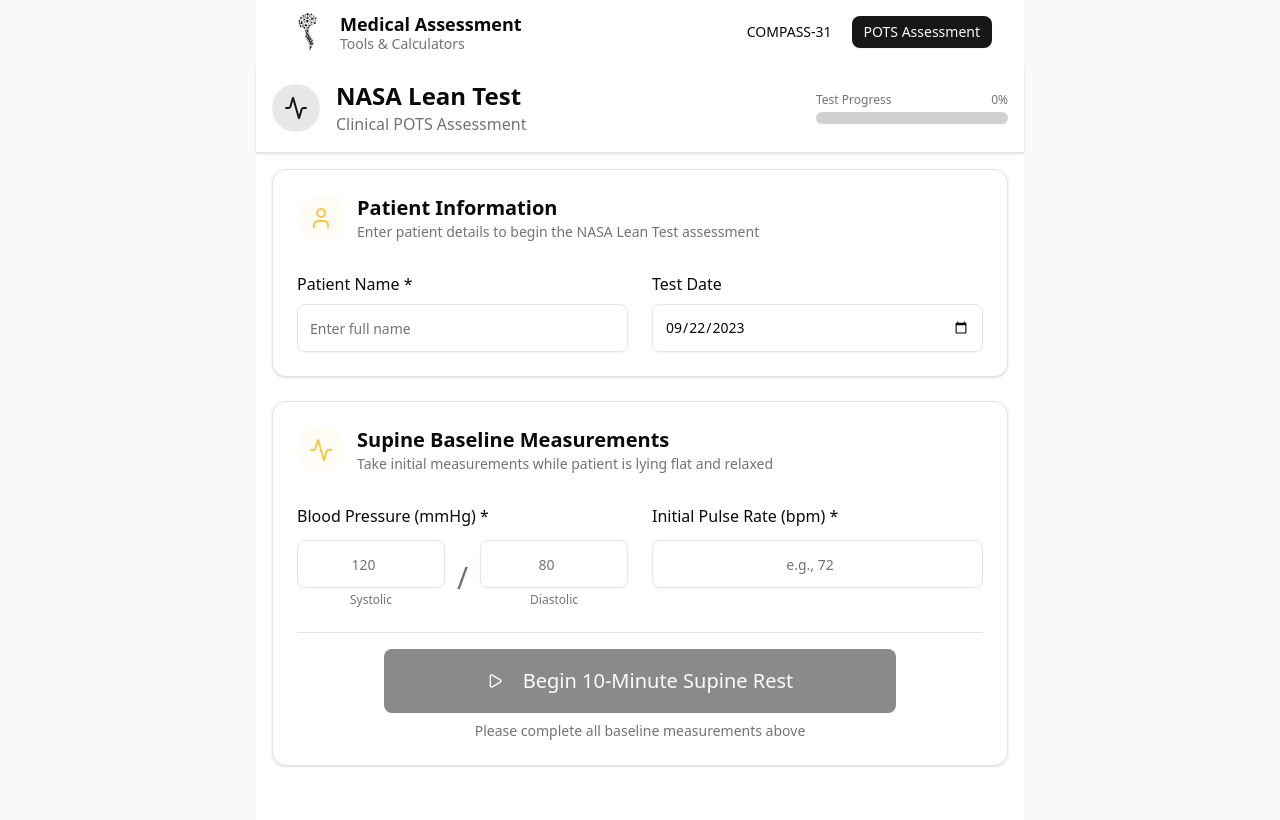
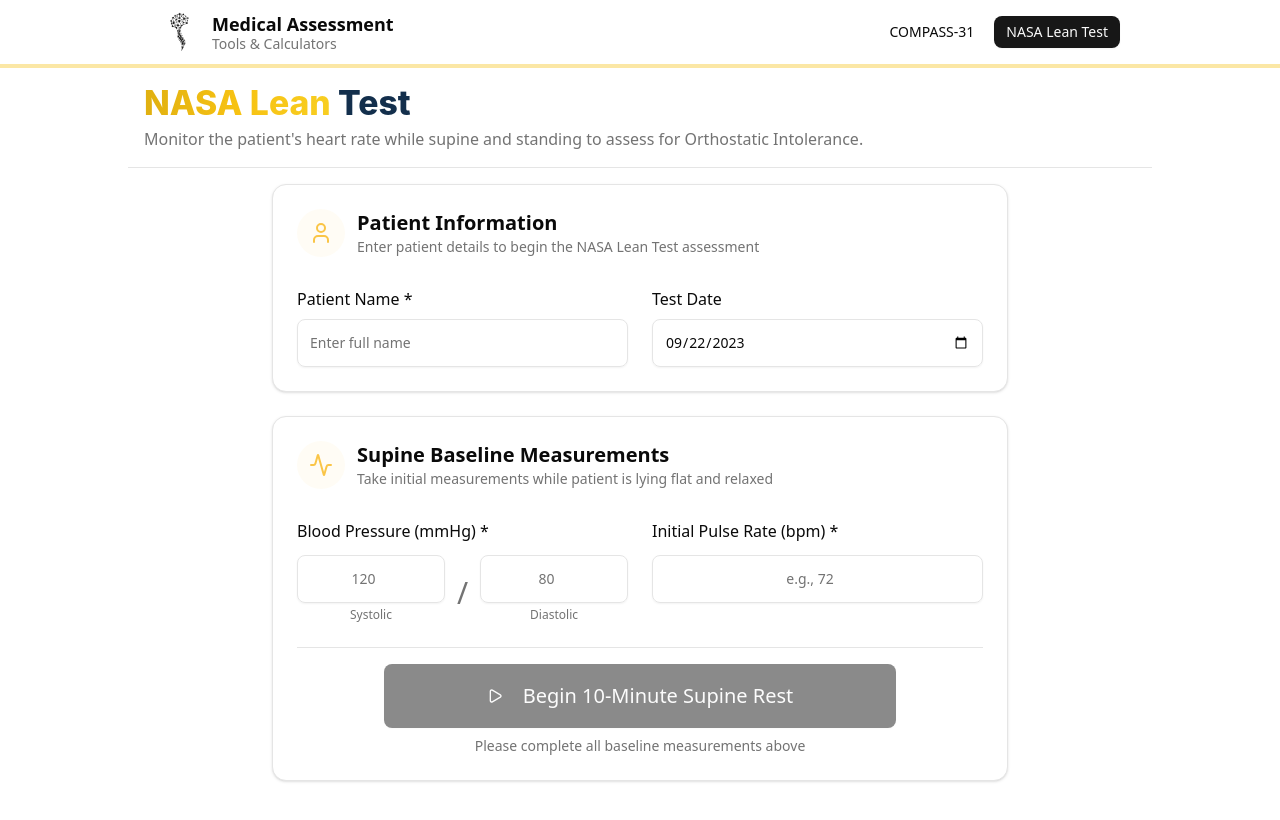
Before and after one commit to stefaluc/compass-31, a React (Vite) app: page /pots in a window 1280 px wide. Shown: the top 820 px of the page. Built offline with nearby package versions, Linux system fonts and the light colour scheme.

Commit message:
ui/ux updates

```diff
--- a/src/App.tsx
+++ b/src/App.tsx
@@ -15,7 +15,7 @@ function App() {
   return (
     <ThemeProvider theme={theme}>
       <Router>
-        <div className="min-h-screen bg-background max-w-3xl mx-auto">
+        <div className="min-h-screen bg-background max-w-5xl mx-auto">
           <Navbar />
           <main className="pt-0">
             <Routes>
--- a/src/components/layout/Navbar.tsx
+++ b/src/components/layout/Navbar.tsx
@@ -35,8 +35,8 @@ function Navbar() {
               size="sm"
             >
               <Link to="/pots">
-                <span className="hidden sm:inline">POTS Assessment</span>
-                <span className="sm:hidden">POTS</span>
+                <span className="hidden sm:inline">NASA Lean Test</span>
+                <span className="sm:hidden">NASA</span>
               </Link>
             </Button>
           </div>
--- a/src/index.css
+++ b/src/index.css
@@ -79,7 +79,7 @@ html, body {
   display: flex;
   justify-content: center;
   width: 100vw;
-  background-color: #f9f9f9;
+  /* background-color: #f9f9f9; */
 }
 
 li {
--- a/src/pages/ClinicalPotsAssessment.tsx
+++ b/src/pages/ClinicalPotsAssessment.tsx
@@ -6,7 +6,7 @@ import { Separator } from '@/components/ui/separator';
 import { Card, CardContent, CardHeader, CardTitle } from '@/components/ui/card';
 import { Input } from '@/components/ui/input';
 import { Label } from '@/components/ui/label';
-import { Copy, RotateCcw, Activity, CheckCircle, AlertTriangle, Clock, Play, Pause, Square, Download } from 'lucide-react';
+import { Copy, RotateCcw, Activity, CheckCircle, AlertTriangle, Clock, Play, Pause, Square, Download, ChevronRight } from 'lucide-react';
 import { BloodPressure, Measurement, TestPhase, TestStats, ChartDataPoint, TrendDataPoint } from '@/types/pots';
 import { toast } from 'sonner';
 
@@ -17,6 +17,7 @@ import { RecentMeasurements } from '@/components/pots/RecentMeasurements';
 import { StatsCards } from '@/components/pots/StatsCards';
 import { HeartRateChart } from '@/components/pots/HeartRateChart';
 import { CompactSymptomSelector } from '@/components/pots/CompactSymptomSelector';
+import { LinearProgress } from '@mui/material';
 
 // Standing Phase Component
 const StandingPhase: React.FC<{
@@ -502,26 +503,35 @@ Generated: ${new Date().toLocaleString()}`;
 
   return (
     <div className="min-h-screen bg-background">
+            <LinearProgress
+        sx={{ width: '100vw', position: 'fixed', left: 0, top: 64, zIndex: '40' }}
+        variant="determinate"
+        value={getPhaseProgress()}
+        color="secondary"
+      />
       {/* Clinical Header */}
-      <div className="bg-card shadow-sm border-b">
+      <div className="bg-card border-b">
         <div className="max-w-7xl mx-auto px-4 py-4">
-          <div className="flex items-center justify-between">
+          <div className="flex flex-col sm:flex-row gap-4 items-center justify-between text-center sm:text-left">
             <div className="flex items-center gap-4">
-              <div className="w-12 h-12 bg-primary/10 rounded-full flex items-center justify-center">
+              {/* <div className="w-12 h-12 bg-primary/10 rounded-full flex items-center justify-center">
                 <Activity size={24} className="text-primary" />
+              </div> */}
+              <div>
+                <h2 className="text-2xl font-bold mb-0">
+                  <span className='title'>NASA Lean</span> Test
+                </h2>
+                <p className="text-muted-foreground">Monitor the patient's heart rate while supine and standing to assess for Orthostatic Intolerance.</p>
               </div>
-              <div>
-                <p className="text-2xl font-bold">NASA Lean Test</p>
-                <p className="text-muted-foreground">Clinical POTS Assessment</p>
             </div>
+
+            <div className="flex items-center gap-6">
               {patientName && (
                 <Badge variant="outline" className="text-lg px-3 py-1">
                   {patientName}
                 </Badge>
               )}
-            </div>
-
-            <div className="flex items-center gap-6">
+              {/*
               {phase !== 'complete' &&
                 <div className="w-48">
                   <div className="flex justify-between text-xs text-muted-foreground mb-1">
@@ -537,13 +547,13 @@ Generated: ${new Date().toLocaleString()}`;
                   <CheckCircle className="h-4 w-4 mr-1" />
                   Complete
                 </Badge>
-              )}
+              )}*/}
             </div>
           </div>
         </div>
       </div>
 
-      <div className="p-4">
+      <div className="p-4 max-w-3xl mx-auto">
         {/* Setup Phase */}
         {phase === 'setup' && (
           <div className="space-y-6">
@@ -593,7 +603,7 @@ Generated: ${new Date().toLocaleString()}`;
                   <div className="text-6xl sm:text-8xl font-bold mb-4 text-foreground">
                     {Math.floor(timer / 60)}:{(timer % 60).toString().padStart(2, '0')}
                   </div>
-                  <Progress value={Math.min((timer / 600) * 100, 100)} className="h-3 sm:h-4 mb-4" />
+                  <Progress value={Math.min((timer / 600) * 100, 100)} className="h-3 sm:h-4 mb-4 max-w-xl mx-auto" />
                   <div className="text-sm text-muted-foreground">
                     {Math.round(Math.min((timer / 600) * 100, 100))}% Complete
                   </div>
@@ -625,7 +635,8 @@ Generated: ${new Date().toLocaleString()}`;
 
                 {/* Control Buttons */}
                 <div className="space-y-4">
-                  <div className="flex gap-4">
+                  <div className="flex flex-col sm:flex-row gap-4 w-full">
+                    <div className="flex gap-4 w-full">
                       <Button
                         onClick={() => setIsRunning(!isRunning)}
                         variant={isRunning ? "secondary" : "default"}
@@ -635,7 +646,6 @@ Generated: ${new Date().toLocaleString()}`;
                         {isRunning ? <Pause className="h-6 w-6 mr-3" /> : <Play className="h-6 w-6 mr-3" />}
                         {isRunning ? 'Pause' : 'Resume'}
                       </Button>
-
 
                       <Button
                         onClick={emergencyStop}
@@ -648,19 +658,15 @@ Generated: ${new Date().toLocaleString()}`;
                       </Button>
                     </div>
 
-                  {/* Start Standing Button */}
-                  {lowestSupinePR && (
-                    <div>
                     <Button
                       onClick={startStandingPhase}
                       size="lg"
-                        className="w-full h-16 text-xl"
+                      className="w-full sm:w-auto h-16 text-xl"
                     >
-                        <CheckCircle className="h-6 w-6 mr-3" />
-                        Start Standing Phase
+                      Continue to Standing Phase
+                      <ChevronRight className="h-6 w-6 md:ml-3" />
                     </Button>
                   </div>
-                  )}
                 </div>
               </CardContent>
             </Card>
@@ -752,8 +758,8 @@ Generated: ${new Date().toLocaleString()}`;
                     size="lg"
                     className="h-12 sm:h-14 text-base"
                   >
-                    <RotateCcw size={18} className="mr-2" />
-                    New Test
+                    <RotateCcw size={18} className="sm:mr-2" />
+                    <span className="hidden sm:block">New Test</span>
                   </Button>
                   <div className="flex-1 flex justify-end gap-3">
                     <Button
@@ -761,16 +767,16 @@ Generated: ${new Date().toLocaleString()}`;
                       size="lg"
                       className="h-12 sm:h-14 text-base flex-1 bg-secondary"
                     >
-                      <Download size={18} className="mr-2" />
-                      Export Chart
+                      <Download size={18} className="sm:mr-2" />
+                      <span className="hidden sm:block">Export</span> Chart
                     </Button>
                     <Button
                       onClick={copyToClipboard}
                       size="lg"
                       className="h-12 sm:h-14 text-base flex-1"
                     >
-                      <Copy size={18} className="mr-2" />
-                      Copy Summary
+                      <Copy size={18} className="sm:mr-2" />
+                      <span className="hidden sm:block">Copy</span> Summary
                     </Button>
                   </div>
                 </div>
```
Also changed, not shown: src/pages/CompassTool.tsx (+7 -6 lines). Lines whose indentation alone changed are shown as unchanged.
